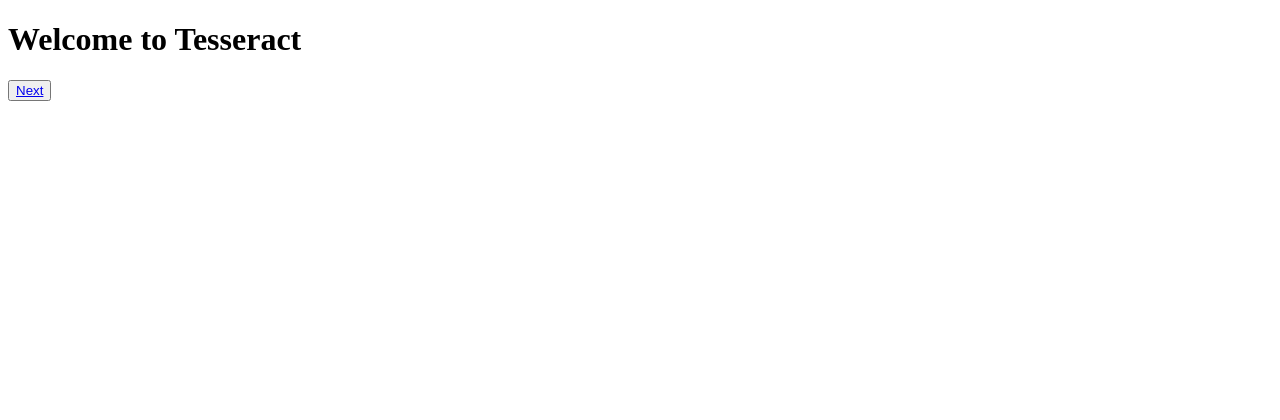
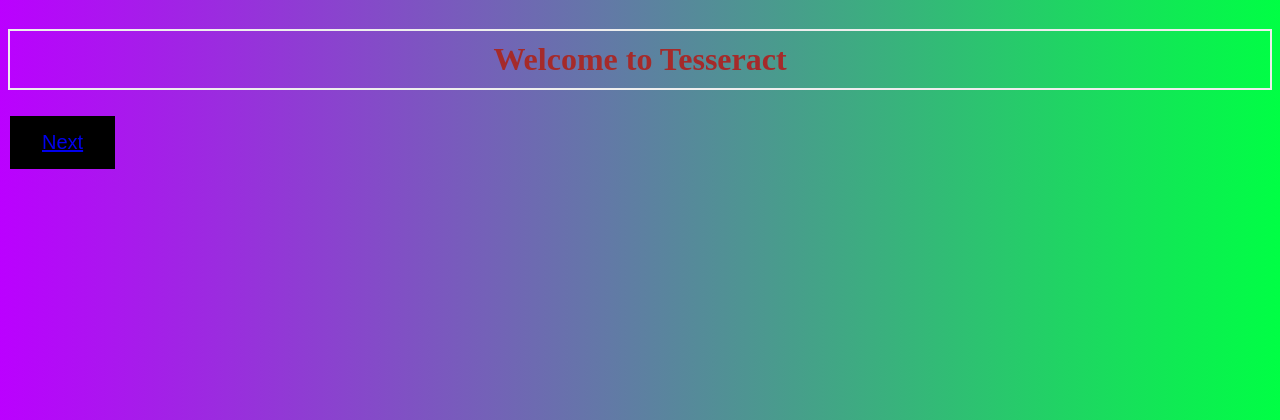
Before and after one commit to CodingLife1024/FlaskPractice, a Flask app: page / in a window 1280 px wide. Shown: the top 420 px of the page. Run offline with Flask 3, Linux system fonts and the light colour scheme.

Commit message:
welcome pake

```diff
--- /dev/null
+++ b/static/welcome.css
@@ -0,0 +1,37 @@
+body {
+    background-image: linear-gradient(to right, rgb(187, 0, 255) , rgb(0, 255, 68));
+}
+
+.container {
+    display: flex;
+    flex-direction: row;
+    justify-content: center;
+    align-items: center;
+}
+
+.container > div {
+    display: flex;
+    flex-direction: row;
+    justify-content: center;
+    align-items: center;
+}
+
+h1 {
+    border: 2px #eee solid;
+    color: brown;
+    text-align: center;
+    padding: 10px;
+}
+
+.button {
+    background-color: #000000;
+    border: none;
+    color: white;
+    padding: 15px 32px;
+    text-align: center;
+    text-decoration: none;
+    display: inline-block;
+    font-size: 20px;
+    margin: 4px 2px;
+    cursor: pointer;
+  }
--- a/templates/welcome.html
+++ b/templates/welcome.html
@@ -5,10 +5,16 @@
         <title>Tesseract</title>
         <meta name="description" content="">
         <meta name="viewport" content="width=device-width, initial-scale=1">
-        <link rel="stylesheet" href="">
+        <link rel="stylesheet" type="text/css" href="{{ url_for('static', filename='welcome.css') }}">
     </head>
     <body>
-        <h1>Welcome to Tesseract</h1>
-        <button><a href="{{ url_for('register') }}">Next</a></button>
+        <div class="container"></div>
+            <div class="bu"></div>
+                <h1>Welcome to Tesseract</h1>
+            </div>
+            <div class="but"></div>
+                <button class="button"><a href="{{ url_for('register') }}">Next</a></button>
+            </div>
+        </div>
     </body>
 </html>
```
